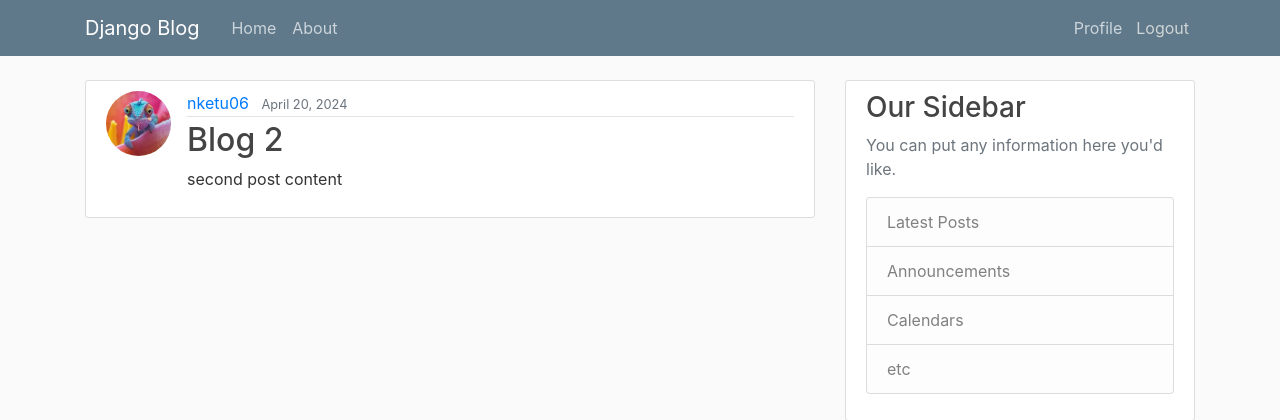
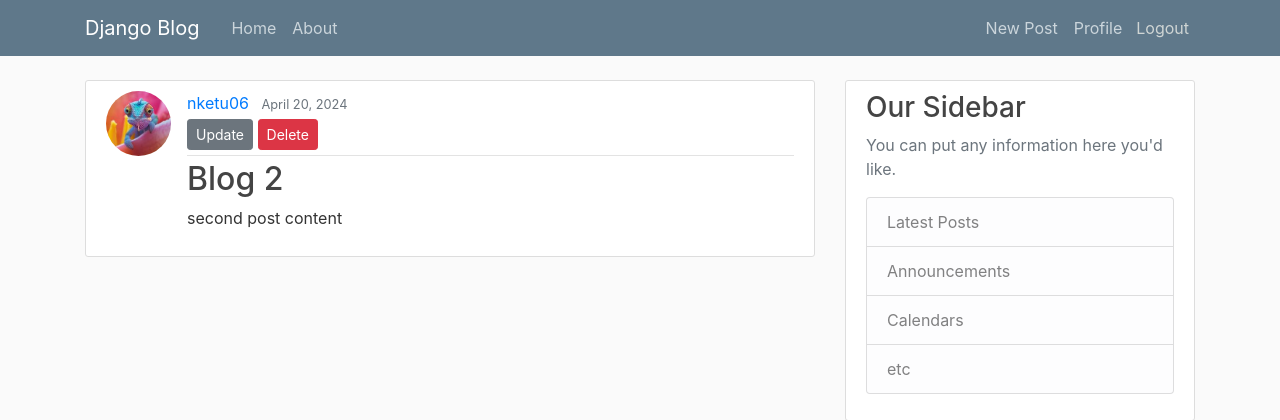
Before and after one commit to nketu06/Django-Blog, a Django app: page /post/1/ in a window 1280 px wide. Shown: the top 420 px of the page. Run offline with Django 5.2, Linux system fonts and the light colour scheme; a user stored in the database is signed in; data comes from the database, SQL or seed files in the repository; both versions use the stored data as it was after the commit; some libraries are stand-ins or nearby versions.

Commit message:
added delete,update,create with auth

```diff
--- a/django_project/blog/templates/blog/base.html
+++ b/django_project/blog/templates/blog/base.html
@@ -34,6 +34,7 @@
             <!-- Navbar Right Side -->
             <div class="navbar-nav">
               {% if user.is_authenticated %}
+              <a class="nav-item nav-link" href="{% url 'post-create' %}">New Post</a>
                 <a class="nav-item nav-link" href="{% url 'profile' %}">Profile</a>
                   <style>
                     /* CSS to style the button */
--- a/django_project/blog/templates/blog/post_detail.html
+++ b/django_project/blog/templates/blog/post_detail.html
@@ -1,15 +1,20 @@
 {% extends "blog/base.html" %}
 {% block content %}
   <article class="media content-section">
-        <img class="rounded-circle article-img" src="{{object.author.profile.image.url}}">
+    <img class="rounded-circle article-img" src="{{ object.author.profile.image.url }}">
     <div class="media-body">
       <div class="article-metadata">
         <a class="mr-2" href="#">{{ object.author }}</a>
         <small class="text-muted">{{ object.date_posted|date:"F d, Y" }}</small>
+        {% if object.author == user %}
+          <div>
+            <a class="btn btn-secondary btn-sm mt-1 mb-1" href="{% url 'post-update' object.id %}">Update</a>
+            <a class="btn btn-danger btn-sm mt-1 mb-1" href="{% url 'post-delete' object.id %}">Delete</a>
+          </div>
+        {% endif %}
       </div>
       <h2 class="article-title">{{ object.title }}</h2>
       <p class="article-content">{{ object.content }}</p>
     </div>
   </article>
-
 {% endblock content %}
--- a/django_project/blog/urls.py
+++ b/django_project/blog/urls.py
@@ -1,11 +1,13 @@
 from django.urls import path
 from . import views
-from .views import PostListView,PostDetailView,PostCreatelView
+from .views import PostListView,PostDetailView,PostCreatelView,PostUpdatelView,PostDeleteView
 
 urlpatterns = [
     path('',PostListView.as_view(),name='blog-home'),
     path('post/<int:pk>/',PostDetailView.as_view(),name='post-detail'),
     path('post/create/',PostCreatelView.as_view(),name='post-create'),
+    path('post/<int:pk>/update/',PostUpdatelView.as_view(),name='post-update'),
+    path('post/<int:pk>/delete/',PostDeleteView.as_view(),name='post-delete'),
     path('about/',views.about,name='blog-about'),
 
 ]
--- a/django_project/blog/views.py
+++ b/django_project/blog/views.py
@@ -2,7 +2,8 @@ from django.forms import BaseModelForm
 from django.http import HttpResponse
 from django.shortcuts import render
 from . models import Post
-from django.views.generic import ListView,DetailView,CreateView
+from django.views.generic import ListView,DetailView,CreateView,UpdateView,DeleteView
+from django.contrib.auth.mixins import LoginRequiredMixin,UserPassesTestMixin
 
 
 # def home(request):
@@ -23,10 +24,35 @@ class PostListView(ListView):
 class PostDetailView(DetailView):
     model=Post
 
-class PostCreatelView(CreateView):
+
+class PostCreatelView(LoginRequiredMixin,CreateView):
     model=Post
     fields=['title','content']
 
     def form_valid(self, form: BaseModelForm):
         form.instance.author=self.request.user
         return super().form_valid(form)
+
+class PostUpdatelView(LoginRequiredMixin,UserPassesTestMixin,UpdateView):
+    model=Post
+    fields=['title','content']
+
+    def form_valid(self, form: BaseModelForm):
+        form.instance.author=self.request.user
+        return super().form_valid(form)
+
+    def test_func(self):
+        post=self.get_object()
+        if self.request.user==post.author:
+            return True
+        return False
+
+class PostDeleteView(LoginRequiredMixin,UserPassesTestMixin,DeleteView):
+    model=Post
+    success_url='/'
+
+    def test_func(self):
+        post=self.get_object()
+        if self.request.user==post.author:
+            return True
+        return False
```
Also changed, not shown: django_project/blog/templates/blog/post_confirm_delete.html (added, +16 -0 lines), django_project/db.sqlite3. Lines whose indentation alone changed are shown as unchanged.
